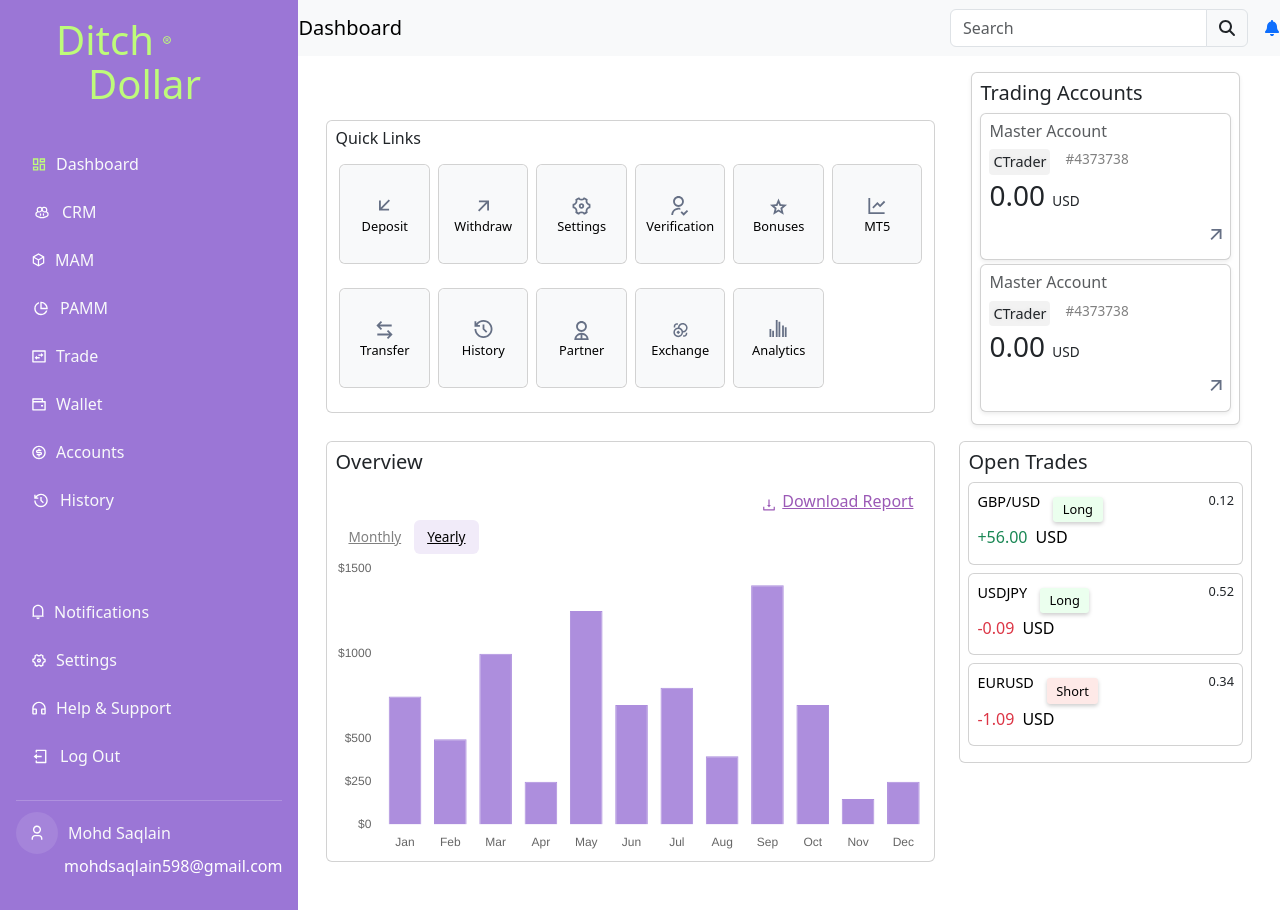
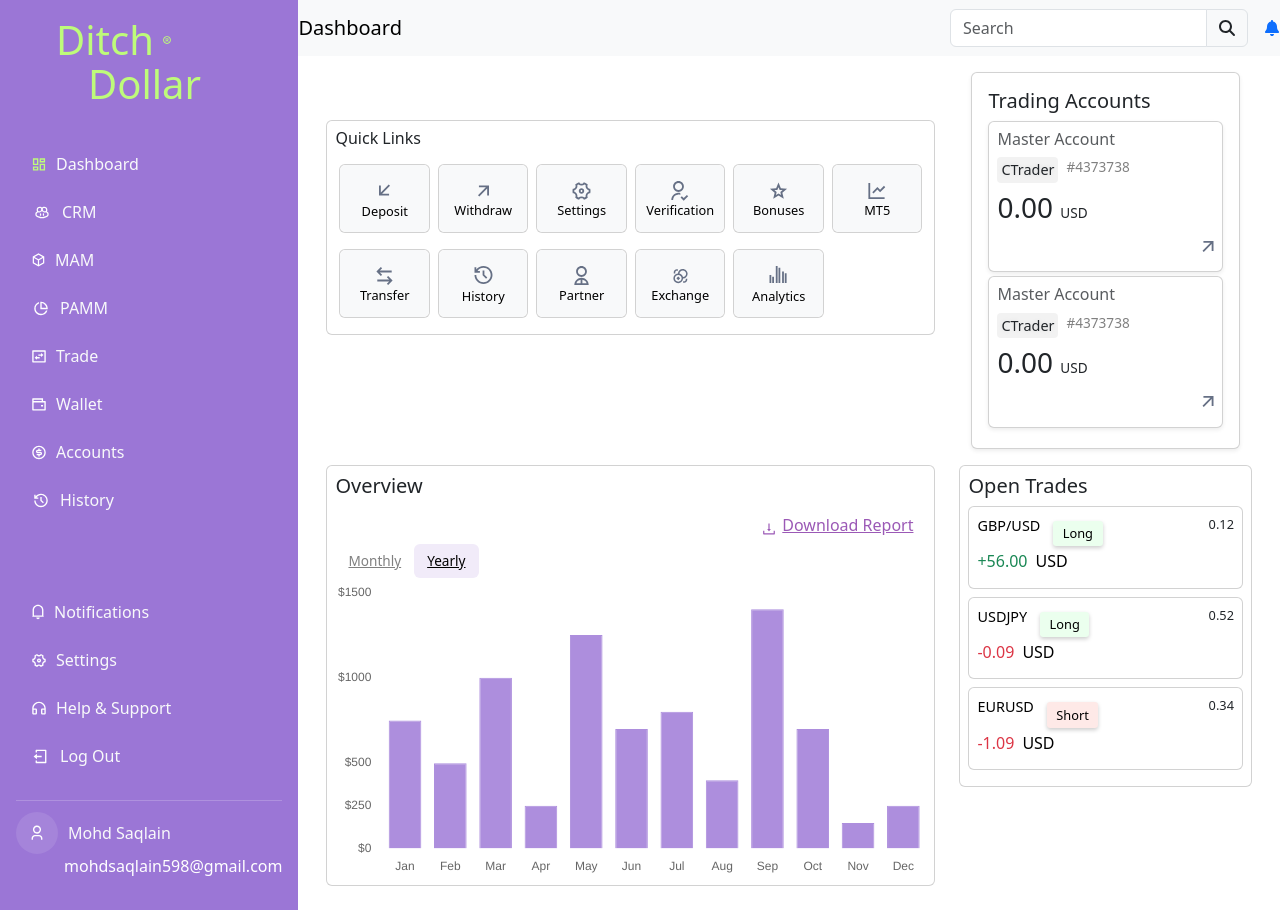
Before and after one commit to Saikysidd/testprojectformat, a React (Create React App) app in the folder my-app/: page / in a window 1280 px wide. Built offline with nearby package versions, Linux system fonts and the light colour scheme.

Commit message:
modified Dashboard

```diff
--- a/my-app/src/Dashboard/Dashboard.js
+++ b/my-app/src/Dashboard/Dashboard.js
@@ -10,18 +10,18 @@ const Dashboard = () => {
   return (
     <Container fluid className="px-2">
       <Row className="mb-3">
-        <Col lg={8} md={12} sm={12} className="mb-3">
+        <Col lg={8} md={12} sm={12} xs={12} className="mb-3">
           <QuickLinks />
         </Col>
-        <Col lg={4} md={12} sm={12} className="  mb-3">
+        <Col lg={4} md={12} sm={12} xs={12} className="mb-3">
           <TradingAccounts />
         </Col>
       </Row>
       <Row>
-        <Col lg={8} md={12} sm={12} className="  mb-3">
+        <Col lg={8} md={12} sm={12} xs={12} className="mb-3">
           <Overview />
         </Col>
-        <Col lg={4} md={12} sm={12} className=" mb-3">
+        <Col lg={4} md={12} sm={12} xs={12} className="mb-3">
           <OpenTrades />
         </Col>
       </Row>
--- a/my-app/src/Pages/QuickLinks.js
+++ b/my-app/src/Pages/QuickLinks.js
@@ -91,8 +91,8 @@ const QuickLinks = () => {
             { icon: <Exchange />, text: 'Exchange' },
             { icon: <Analytics />, text: 'Analytics' },
           ].map((link, index) => (
-            <Col key={index} lg={2} md={3} sm={4} xs={6} className="d-flex justify-content-center mb-2">
-              <Card className="custom-card" style={{ height: '100px', width: '100px' }}>
+            <Col key={index} lg={2} md={3} sm={4} xs={4} className="d-flex justify-content-center mb-2">
+              <Card className="custom-card" style={{ height: '100%', width: '100%' }}>
                 <Button variant="light" className="w-100 text-center d-flex align-items-center justify-content-center" style={{ height: '100%', width: '100%' }}>
                   <div>
                     <div>{link.icon}</div>
--- a/my-app/src/Pages/TradingAccounts.js
+++ b/my-app/src/Pages/TradingAccounts.js
@@ -1,6 +1,5 @@
 import React from 'react';
 import { Card, Container } from 'react-bootstrap';
-
 
 const TradingAccountCard = () => {
   const accountDetails = [
@@ -18,25 +17,24 @@ const TradingAccountCard = () => {
       balance: '0.00',
       currency: 'USD'
     },
+  ];
 
-  ];
   const ExternalLink = () => (
     <svg width="12" height="11" viewBox="0 0 12 11" fill="none" xmlns="http://www.w3.org/2000/svg">
-<path d="M9.66987 3.12403L1.7939 11L0.5 9.7061L8.37505 1.83013H1.43428V0H11.5V10.0657H9.66987V3.12403Z" fill="#667085"/>
+      <path d="M9.66987 3.12403L1.7939 11L0.5 9.7061L8.37505 1.83013H1.43428V0H11.5V10.0657H9.66987V3.12403Z" fill="#667085" />
     </svg>
-
   );
 
   return (
     <Container className="mt-0">
-    <Card className="p-2 shadow-sm">
+      <Card className="p-3 shadow-sm">
         <h5 className='d-flex justify-content-start'>Trading Accounts</h5>
         {accountDetails.map((account, index) => (
           <Card key={index} className="mb-3 shadow-sm">
             <Card.Body className="d-flex flex-column">
               <div className="flex-grow-1">
                 <h6 className="text-muted d-flex justify-content-start">{account.accountType}</h6>
-              <p className="mb-1" style={{ fontSize: '0.9rem', display: 'flex', alignItems: 'start' }}>
+                <div className="d-flex align-items-start" style={{ fontSize: '0.9rem' }}>
                   <span style={{
                     fontSize: '0.9rem',
                     backgroundColor: 'rgba(0, 0, 0, 0.05)',
@@ -46,27 +44,22 @@ const TradingAccountCard = () => {
                   }}>
                     {account.platform}
                   </span>
-                &nbsp;&nbsp;&nbsp;&nbsp;
-                <span style={{ fontSize: '0.85rem', color: 'gray' }}>{account.accountNumber}</span>
-              </p>
-              <h3 className="mb-0" style={{ textAlign: 'start' }}>
+                  <span style={{ fontSize: '0.85rem', color: 'gray', marginLeft: '8px' }}>
+                    {account.accountNumber}
+                  </span>
+                </div>
+                <h3 className="mb-0 mt-2" style={{ textAlign: 'start' }}>
                   {account.balance} <small style={{ fontSize: '0.85rem' }}>{account.currency}</small>
                 </h3>
               </div>
-
               <div className="mt-auto ms-auto">
                 <ExternalLink size={30} />
               </div>
-
             </Card.Body>
-
           </Card>
         ))}
       </Card>
     </Container>
-
-
-
   );
 };
 
```
Lines whose indentation alone changed are shown as unchanged.
